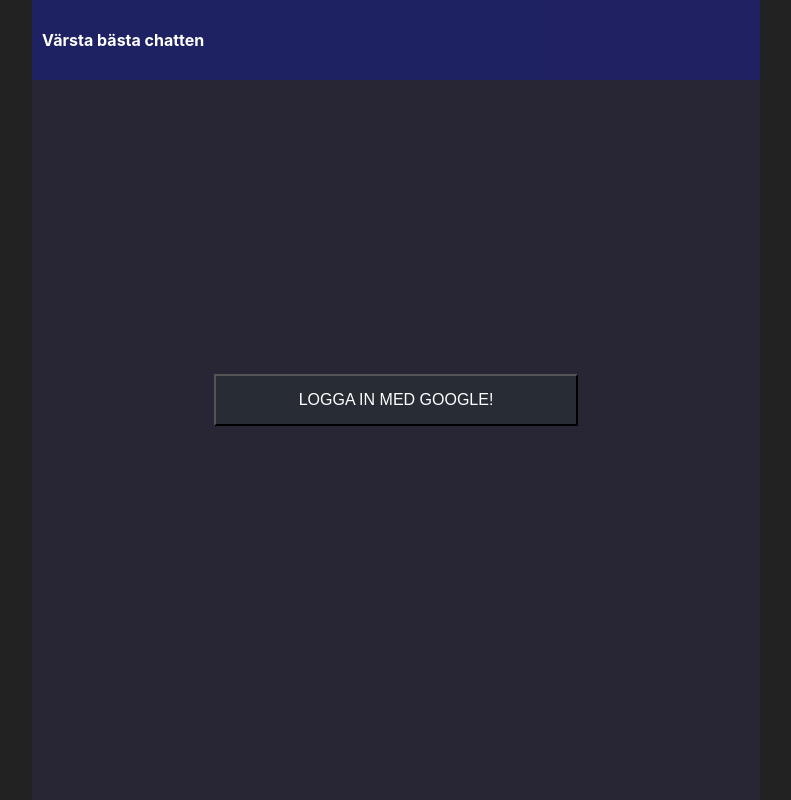
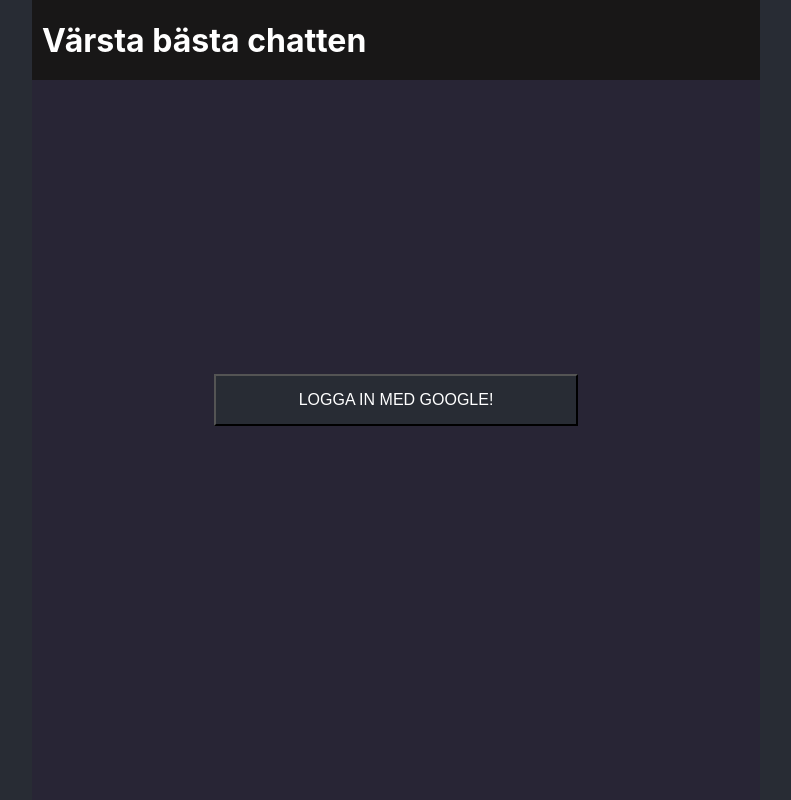
Before and after one commit to ZynCitrus/chat, a React (Create React App) app: page / in a window 1280 px wide. Shown: the whole page, without its empty margins (244-1035 px from the left). Built offline with nearby package versions, Linux system fonts and the light colour scheme; no server answers.

Commit message:
Återställa tabbe i CSS. Note to self: Pusha oftare.

```diff
--- a/src/App.css
+++ b/src/App.css
@@ -1,5 +1,5 @@
 body {
-  background-color: #222;
+  background-color: #282c34;
 }
 
 .App {
@@ -8,12 +8,8 @@ body {
   margin: 0 auto;
 }
 
-h1{
-  font-size: 1rem;
-}
-
 .App header {
-  background-color: #161e947a;
+  background-color: #181717;
   height: 10vh;
   min-height: 50px;
   color: white;
--- a/src/Design/ChatMessage.css
+++ b/src/Design/ChatMessage.css
@@ -1,4 +1,3 @@
-
 
 ul, li {
   text-align: left;
--- a/src/Design/ChatRoom.css
+++ b/src/Design/ChatRoom.css
@@ -1,27 +1,26 @@
-
 form {
-    height: 5vh;
+  height: 10vh;
   position: fixed;
   bottom: 0;
   background-color: rgb(24, 23, 23);
   width: 100%;
+  max-width: 728px;
   display: flex;
   font-size: 1.5rem;
 }
 
 form button {
-    width: 30%;
+  width: 20%;
   background-color: rgb(56, 56, 143);
-    margin: 2px;
 }
 
 
 input {
-    line-height: 1;
+  line-height: 1.5;
   width: 100%;
-    font-size: 1rem;
+  font-size: 1.5rem;
   background: rgb(58, 58, 58);
-    color: #fff;
+  color: white;
   outline: none;
   border: none;
   padding: 0 10px;
```
Also changed, not shown: src/Design/SignIn.css (indentation only). Lines whose indentation alone changed are shown as unchanged.
